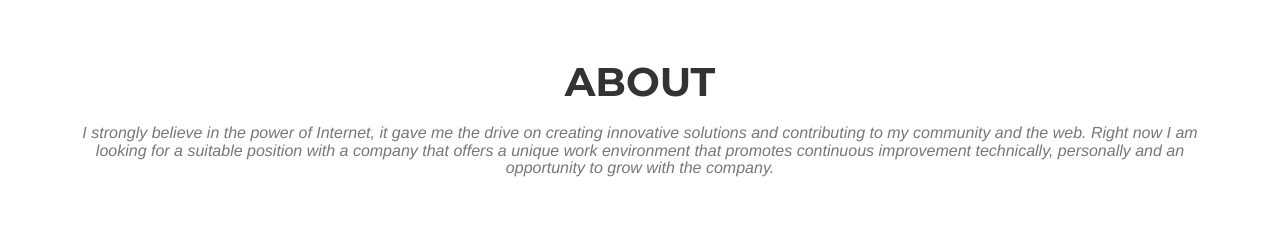
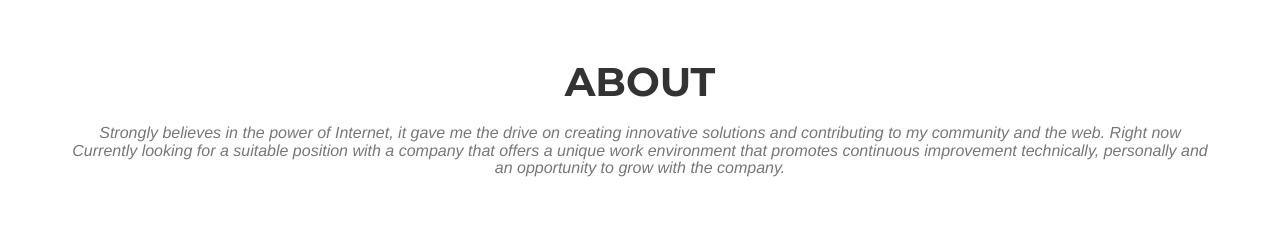
Before and after one commit to ivyr/ivyr.github.io, a plain HTML site: page index.html in a window 1280 px wide. Shown: the part 1240-1477 px from the top of the page. Drawn offline with nearby package versions, Linux system fonts and the light colour scheme; a web font is replaced by a local one.

Commit message:
Rephrase About section

```diff
--- a/index.html
+++ b/index.html
@@ -211,9 +211,9 @@
                 <div class="col-lg-12 text-center">
                     <h2 class="section-heading">About</h2>
                     <h3 class="section-subheading text-muted">
-                      I strongly believe in the power of Internet, it gave me the drive
+                      Strongly believes in the power of Internet, it gave me the drive
                       on creating innovative solutions and contributing to my community
-                      and the web. Right now I am looking for a suitable position with a
+                      and the web. Right now Currently looking for a suitable position with a
                       company that offers a unique work environment that promotes
                       continuous improvement technically, personally and an opportunity to
                       grow with the company.
```
